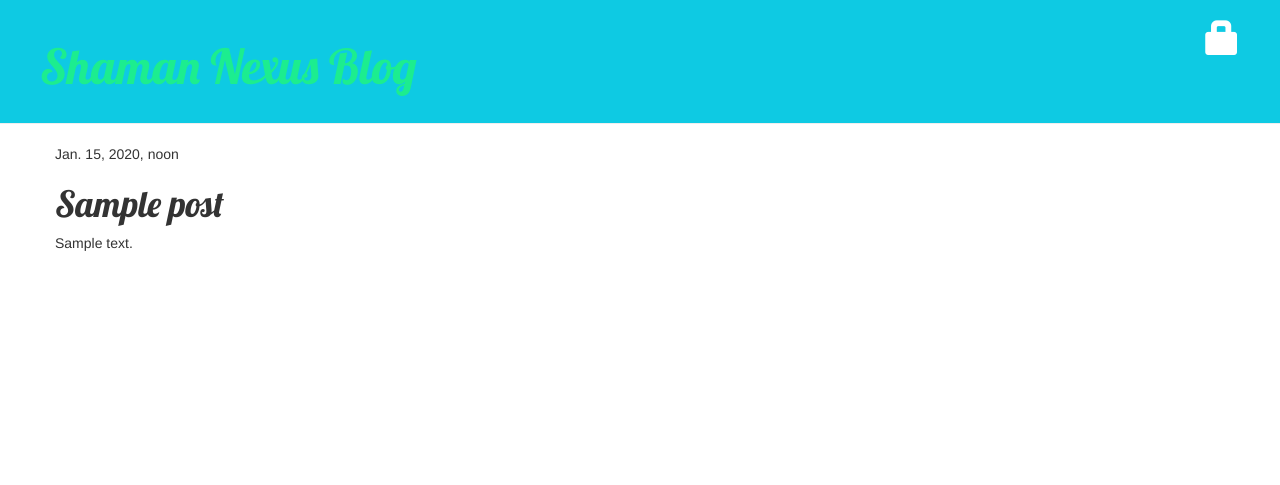
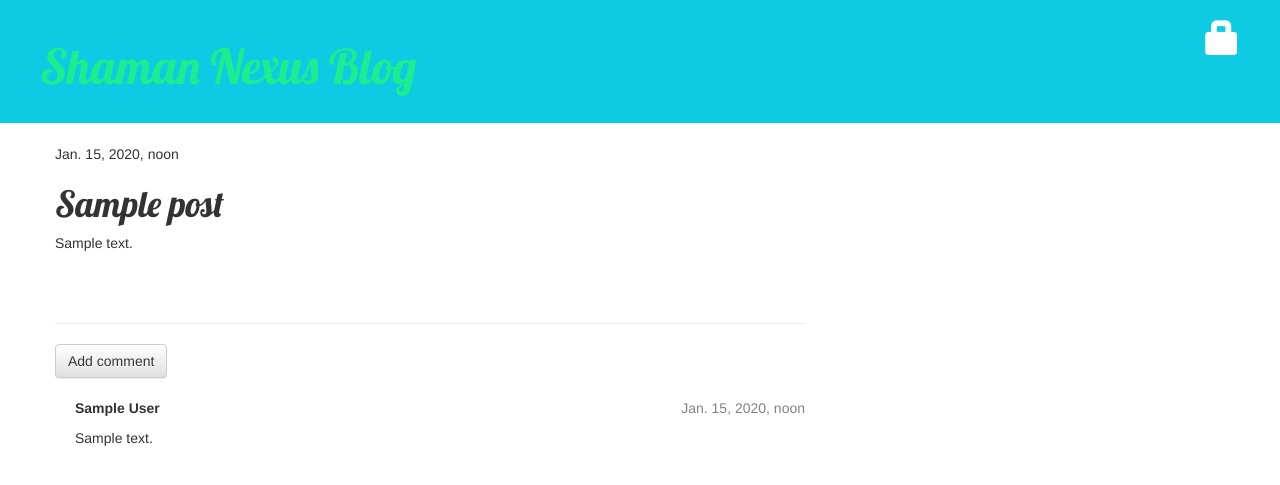
Before and after one commit to shamannexus/django_blog, a Django app: page /post/1/ in a window 1280 px wide. Shown: the top 485 px of the page. Run offline with Django 3.2, Linux system fonts and the light colour scheme; tables that the repository leaves empty hold one stand-in row (values such as "Sample post"); some libraries are stand-ins or nearby versions.

Commit message:
added comment block

```diff
--- a/blog/admin.py
+++ b/blog/admin.py
@@ -1,5 +1,6 @@
 from django.contrib import admin
-from .models import Post
+from .models import Post, Comment
 # Register your models here.
 
 admin.site.register(Post)
+admin.site.register(Comment)
--- a/blog/models.py
+++ b/blog/models.py
@@ -16,5 +16,23 @@ class Post(models.Model):
         self.published_date = timezone.now()
         self.save()
 
+    def approved_comments(self):
+        return self.comments.filter(approved_comment=True)
+
     def __str__(self):
         return self.title
+
+class Comment(models.Model):
+    post = models.ForeignKey('blog.Post', related_name='comments')
+    author = models.CharField(max_length=200)
+    text = models.TextField()
+    created_date = models.DateTimeField(default=timezone.now)
+    approved_comment = models.BooleanField(default=False)
+
+
+    def approve(self):
+        self.approved_comment = True
+        self.save()
+
+    def __str__(self):
+        return self.text
--- a/blog/static/css/blog.css
+++ b/blog/static/css/blog.css
@@ -45,3 +45,7 @@ h1, h2, h3, h4 {
 .post h1 a, .post h1 a:visited {
     color: #CA1CED;
 }
+
+.comment {
+    margin: 20px 0px 20px 20px;
+}
--- a/blog/templates/blog/post_detail.html
+++ b/blog/templates/blog/post_detail.html
@@ -14,4 +14,23 @@
         <h1>{{ post.title }}</h1>
         <p>{{ post.text|linebreaks }}</p>
     </div>
+<hr>
+<a class="btn btn-default" href="{% url 'add_comment_to_post' pk=post.pk %}">Add comment</a>
+{% for comment in post.comments.all %}
+    {% if user.is_authenticated or comment.approved_comment %}
+    <div class="comment">
+        <div class="date">
+            {{ comment.created_date }}
+            {% if not comment.approved_comment %}
+                <a class="btn btn-default" href="{% url 'comment_remove' pk=comment.pk %}"><span class="glyphicon glyphicon-remove"></span></a>
+                <a class="btn btn-default" href="{% url 'comment_approve' pk=comment.pk %}"><span class="glyphicon glyphicon-ok"></span></a>
+            {% endif %}
+        </div>
+        <strong>{{ comment.author }}</strong>
+        <p>{{ comment.text|linebreaks }}</p>
+    </div>
+    {% endif %}
+{% empty %}
+    <p>No comments here yet :(</p>
+{% endfor %}
 {% endblock %}
--- a/blog/templates/blog/post_list.html
+++ b/blog/templates/blog/post_list.html
@@ -8,6 +8,7 @@
             </div>
             <<h1><a href="{% url 'post_detail' pk=post.pk %}">{{ post.title }}</a></h1>
             <p>{{ post.text|linebreaks }}</p>
+            <a href="{% url 'blog.views.post_detail' pk=post.pk %}">Comments: {{ post.approved_comments.count }}</a>
         </div>
     {% endfor %}
 {% endblock %}
--- a/blog/urls.py
+++ b/blog/urls.py
@@ -10,4 +10,7 @@ urlpatterns = [
     url(r'^drafts/$', views.post_draft_list, name='post_draft_list'),
     url(r'^post/(?P<pk>\d+)/publish/$', views.post_publish, name='post_publish'),
     url(r'^post/(?P<pk>\d+)/remove/$', views.post_remove, name='post_remove'),
+    url(r'^post/(?P<pk>\d+)/comment/$', views.add_comment_to_post, name='add_comment_to_post'),
+    url(r'^comment/(?P<pk>\d+)/approve/$', views.comment_approve, name='comment_approve'),
+    url(r'^comment/(?P<pk>\d+)/remove/$', views.comment_remove, name='comment_remove'),
    ]
--- a/blog/views.py
+++ b/blog/views.py
@@ -1,7 +1,7 @@
 from django.shortcuts import render, get_object_or_404, redirect
-from  .models import Post
+from  .models import Post, Comment
 from django.utils import timezone
-from .forms import PostForm
+from .forms import PostForm, CommentForm
 from django.contrib.auth.decorators import login_required
 
 # Create your views here.
@@ -58,3 +58,30 @@ def post_remove(request, pk):
     post = get_object_or_404(Post, pk=pk)
     post.delete()
     return redirect('post_list')
+
+@login_required
+def add_comment_to_post(request, pk):
+    post = get_object_or_404(Post, pk=pk)
+    if request.method == "POST":
+        form = CommentForm(request.POST)
+        if form.is_valid():
+            comment = form.save(commit=False)
+            comment.post = post
+            comment.save()
+            return redirect('blog.views.post_detail', pk=post.pk)
+    else:
+        form = CommentForm()
+    return render(request, 'blog/add_comment_to_post.html', {'form': form})
+
+@login_required
+def comment_approve(request, pk):
+    comment = get_object_or_404(Comment, pk=pk)
+    comment.approve()
+    return redirect('blog.views.post_detail', pk=comment.post.pk)
+
+@login_required
+def comment_remove(request, pk):
+    comment = get_object_or_404(Comment, pk=pk)
+    post_pk = comment.post.pk
+    comment.delete()
+    return redirect('blog.views.post_detail', pk=post_pk)
```
Also changed, not shown: blog/forms.py (+7 -1 lines), blog/templates/blog/add_comment_to_post.html (added, +9 -0 lines), blog/migrations/0002_comment.py (added).
